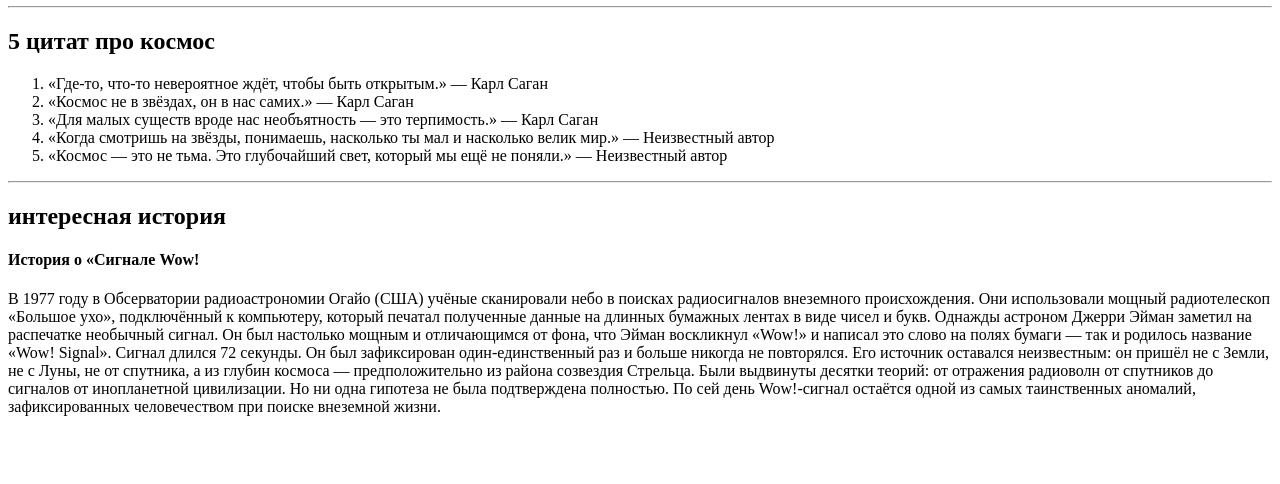
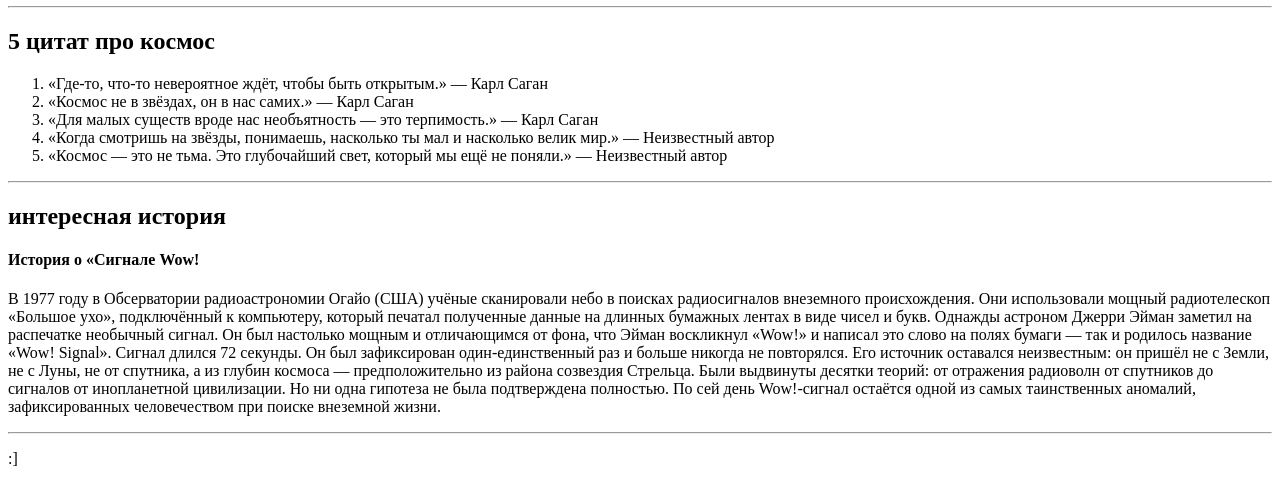
Before and after one commit to AroWeb-test/web, a plain HTML site: page index.html in a window 1280 px wide. Shown: the part 656-1140 px from the top of the page. Before the commit the page ends 1088 px from the top, so only its background shows below. Drawn offline with Linux system fonts and the light colour scheme.

Commit message:
Update index.html

```diff
--- a/index.html
+++ b/index.html
@@ -47,5 +47,7 @@
 Сигнал длился 72 секунды. Он был зафиксирован один-единственный раз и больше никогда не повторялся. Его источник оставался неизвестным: он пришёл не с Земли, не с Луны, не от спутника, а из глубин космоса — предположительно из района созвездия Стрельца.
 Были выдвинуты десятки теорий: от отражения радиоволн от спутников до сигналов от инопланетной цивилизации. Но ни одна гипотеза не была подтверждена полностью.
 По сей день Wow!-сигнал остаётся одной из самых таинственных аномалий, зафиксированных человечеством при поиске внеземной жизни.</p>
+<hr>
+<p>:]</p>
 </body>
 </html>
```
